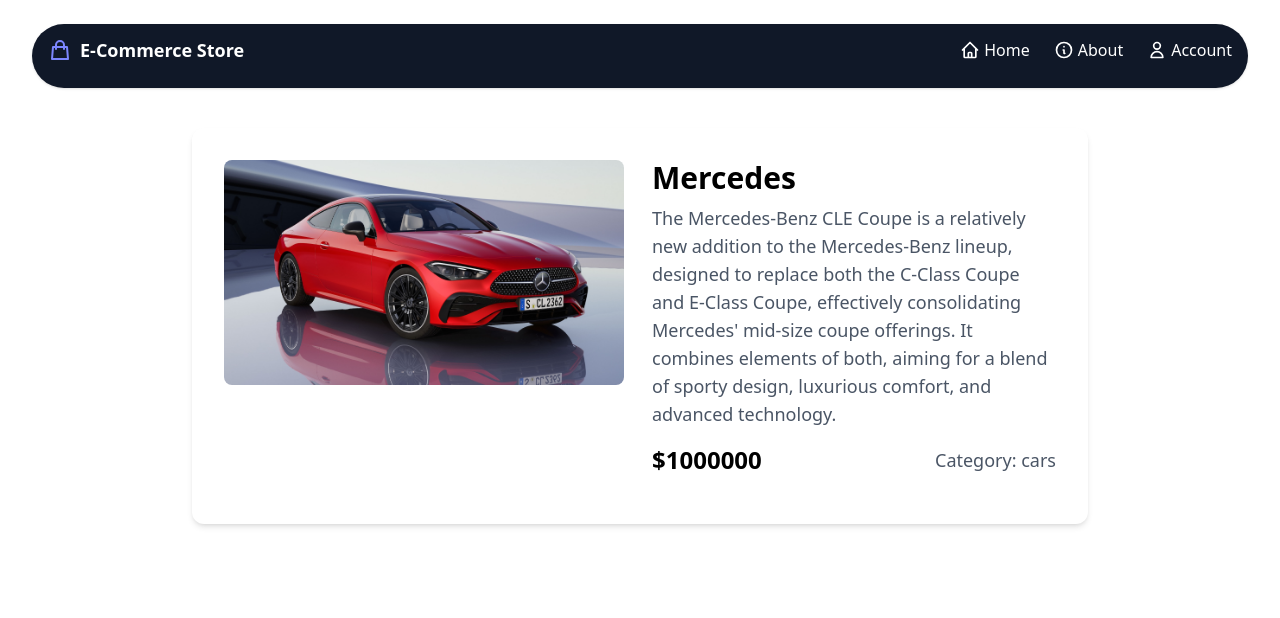
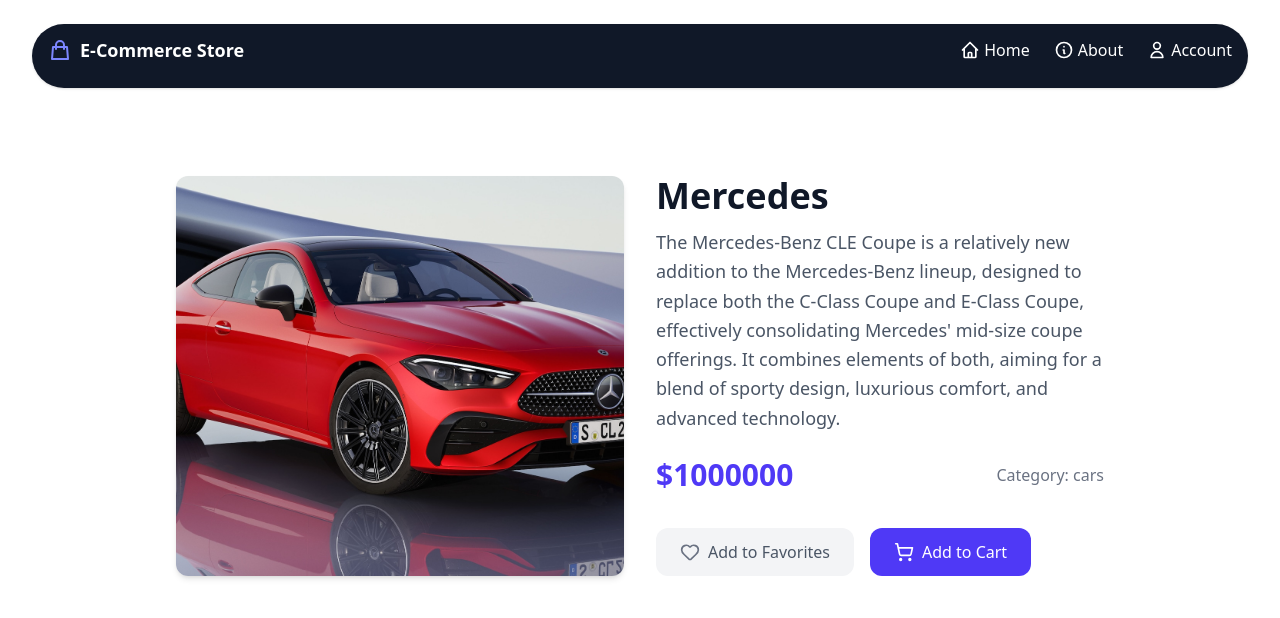
Before and after one commit to menamaged18/E-commerce-App, a Next.js app: page /ProductDetails/1 in a window 1280 px wide. Shown: the top 618 px of the page. Built offline with nearby package versions, Linux system fonts and the light colour scheme.

Commit message:
redux enhacment and pageData

```diff
--- a/src/app/ProductDetails/[productid]/PageData.tsx
+++ b/src/app/ProductDetails/[productid]/PageData.tsx
@@ -1,42 +1,77 @@
-// PageData.tsx (Client Component)
-'use client';
-import { useEffect } from 'react';
-import { useAppDispatch, useAppSelector } from '@/Hooks/reduxHooks';
-import { getProductById } from '@/data/reducers/ProductReducers';
-import Image from 'next/image';
+"use client";
+import { useEffect, useState } from "react";
+import { useAppDispatch, useAppSelector } from "@/Hooks/reduxHooks";
+import { getProductById } from "@/data/reducers/ProductReducers";
+import Image from "next/image";
+import { Heart, ShoppingCart } from "lucide-react";
 
 export default function PageData({ productid }: { productid: Number }) {
+  const [isFavorited, setIsFavorited] = useState<boolean>(false);
+  const [inCart, setInCart] = useState<boolean>(false);
   const dispatch = useAppDispatch();
-  const product = useAppSelector(state => state.products.selectedProduct);
+  const product = useAppSelector((state) => state.products.selectedProductState.product);
+
 
   useEffect(() => {
     dispatch(getProductById(Number(productid)));
   }, [dispatch, productid]);
 
-  if (!product) return (
-    <div className="flex justify-center items-center h-screen">
-      <div className="animate-spin rounded-full h-32 w-32 border-b-2 border-gray-900"></div>
-    </div>
+  if (!product)
+    return (
+      <div className="flex justify-center items-center h-screen bg-gray-50">
+        <div className="animate-spin rounded-full h-16 w-16 border-t-4 border-indigo-600"></div>
+      </div>
   );
 
   return (
-    <div className="max-w-4xl mx-auto p-4 md:p-6 lg:p-8 mt-10 bg-white rounded-xl shadow-md">
-      <div className="flex flex-col md:flex-row gap-6">
-        <div className="md:w-1/2">
+    <div className="max-w-5xl mx-auto p-6 md:p-8 lg:p-12 mt-10">
+      <div className="grid grid-cols-1 md:grid-cols-2 gap-8">
+        <div className="relative group h-full">
           <Image
             src={product.imagePath}
             alt={product.title}
-            width={400}
-            height={400}
-            className="object-cover rounded-lg"
+            fill
+            className="rounded-xl shadow-md transition-transform duration-300 group-hover:scale-105 object-cover"
           />
         </div>
-        <div className="md:w-1/2">
-          <h1 className="text-3xl font-bold mb-2">{product.title}</h1>
-          <p className="text-lg text-gray-600 mb-4">{product.description}</p>
-          <div className="flex justify-between items-center mb-4">
-            <p className="text-2xl font-bold">${product.price}</p>
-            <p className="text-lg text-gray-600">Category: {product.category}</p>
+        <div className="flex flex-col justify-between min-h-100">
+          <div>
+            <h1 className="text-3xl md:text-4xl font-bold text-gray-900 mb-3">{product.title}</h1>
+            <p className="text-base md:text-lg text-gray-600 mb-6 leading-relaxed">{product.description}</p>
+            <div className="flex flex-col sm:flex-row justify-between items-start sm:items-center mb-6">
+              <p className="text-2xl md:text-3xl font-semibold text-indigo-600">${product.price}</p>
+              <p className="text-sm md:text-base text-gray-500 mt-2 sm:mt-0">
+                Category: <span className="font-medium">{product.category}</span>
+              </p>
+            </div>
+          </div>
+          <div className="flex flex-col sm:flex-row gap-4">
+            <button
+              onClick={() => setIsFavorited(!isFavorited)}
+              className={`flex items-center justify-center gap-2 px-6 py-3 rounded-xl font-medium transition-all duration-200 ${
+                isFavorited
+                  ? "bg-red-100 text-red-600 hover:bg-red-200"
+                  : "bg-gray-100 text-gray-600 hover:bg-gray-200"
+              }`}
+            >
+              <Heart
+                className={`w-5 h-5 ${isFavorited ? "fill-red-600 text-red-600" : "text-gray-500"}`}
+              />
+              {isFavorited ? "Remove from Favorites" : "Add to Favorites"}
+            </button>
+            <button
+              onClick={() => setInCart(!inCart)}
+              className={`flex items-center justify-center gap-2 px-6 py-3 rounded-xl font-medium transition-all duration-200 ${
+                inCart
+                  ? "bg-blue-100 text-blue-600 hover:bg-blue-200"
+                  : "bg-indigo-600 text-white hover:bg-indigo-700"
+              }`}
+            >
+              <ShoppingCart
+                className={`w-5 h-5 ${inCart ? "fill-blue-600 text-blue-600" : "text-white"}`}
+              />
+              {inCart ? "Remove from Cart" : "Add to Cart"}
+            </button>
           </div>
         </div>
       </div>
--- a/src/app/page.tsx
+++ b/src/app/page.tsx
@@ -7,7 +7,7 @@
 
 export default function Home() {
   const dispatch = useAppDispatch();
-  const {staticData} = useAppSelector((state) => state.products);
+  const staticData = useAppSelector((state) => state.products.productsState.products);
   // Initial data fetch
   useEffect(() => {
       dispatch(getAllProducts());
--- a/src/components/NavBar/NavBar.tsx
+++ b/src/components/NavBar/NavBar.tsx
@@ -25,6 +25,9 @@
 
   return (
     <>
+      {/* Wrapper to maintain space when navbar is fixed */}
+      <div style={{ height: isSticky ? navbarHeight : "auto" }}></div>
+
       <nav
         className={`
           ${isSticky ? "fixed top-0 left-0 right-0 w-full" : "relative mt-6 mx-8 rounded-4xl hover:scale-105"}
--- a/src/data/reducers/ProductReducers.tsx
+++ b/src/data/reducers/ProductReducers.tsx
@@ -1,21 +1,25 @@
 // reduxStore/reducers/productSlice.ts
 import { createSlice } from '@reduxjs/toolkit';
-import { Product } from '../../interfaces/types';
+import { Product, ProductsState, SelectedProductState } from '../../interfaces/types';
 import { createAsyncThunk } from '@reduxjs/toolkit';
 import productsJson from './ProductsList.json';
 
 interface intiProducts {
-  staticData: Product[];
-  selectedProduct: Product | null;
-  status: 'idle' | 'loading' | 'succeeded' | 'failed';
-  error: string | null | undefined;
+  productsState: ProductsState;
+  selectedProductState: SelectedProductState;
 }
 
 const initialState: intiProducts = {
-  staticData: [],
-  selectedProduct: null,
-  status: 'idle',
-  error: null,
+  productsState: {
+    products: [],
+    status: 'idle',
+    error: null,
+  },
+  selectedProductState: {
+    product: null,
+    status: 'idle',
+    error: null,
+  },
 };
 
 export const getAllProducts = createAsyncThunk(
@@ -51,6 +55,23 @@
   }
 });
 
+export const getCategoryProducts = createAsyncThunk('products/getCategoryProducts',
+  async (cat: string, thunkAPI) => {
+    try{
+      const products = productsJson.products.filter((product)=>{product.category === cat});
+      if(products.length === 0){
+        return thunkAPI.rejectWithValue(`Products with category ${cat} are not found`);
+      }
+      return products;
+    } catch(error){
+      if (error instanceof Error) {
+        return thunkAPI.rejectWithValue(error.message);
+      } else {
+        return thunkAPI.rejectWithValue('An unknown error occurred');
+      }
+    }
+});
+
 const productSlice = createSlice({
   name: 'products',
   initialState,
@@ -59,26 +80,37 @@
   extraReducers(builder) {
     builder
     .addCase(getAllProducts.pending, (state) => {
-      state.status = 'loading';
+      state.productsState.status = 'loading';
     })
     .addCase(getAllProducts.rejected, (state, action)=>{
-      state.status = 'failed';
-      state.error = action.error.message;
+      state.productsState.status = 'failed';
+      state.productsState.error = action.error.message;
     })
     .addCase(getAllProducts.fulfilled, (state, action) => {
-      state.status = 'succeeded';
-      state.staticData = action.payload;
+      state.productsState.status = 'succeeded';
+      state.productsState.products = action.payload;
     })
     .addCase(getProductById.pending, (state) => {
-      state.status = "loading";
+      state.selectedProductState.status = "loading";
     })
     .addCase(getProductById.rejected, (state, action)=>{
-      state.status = 'failed';
-      state.error = action.error.message;
+      state.selectedProductState.status = 'failed';
+      state.selectedProductState.error = action.error.message;
     })
     .addCase(getProductById.fulfilled, (state, action) => {
-      state.status = 'succeeded';
-      state.selectedProduct = action.payload;
+      state.selectedProductState.status = 'succeeded';
+      state.selectedProductState.product = action.payload;
+    })
+    .addCase(getCategoryProducts.pending, (state)=>{
+      state.productsState.status = 'loading';
+    })
+    .addCase(getCategoryProducts.rejected, (state, action)=>{
+      state.productsState.status = 'failed';
+      state.productsState.error = action.error.message;
+    })
+    .addCase(getCategoryProducts.fulfilled, (state, action) => {
+      state.productsState.status = 'succeeded';
+      state.productsState.products = action.payload;
     })
   },
 });
--- a/src/interfaces/types.ts
+++ b/src/interfaces/types.ts
@@ -6,3 +6,15 @@
   price: number;
   category: string;
 }
+
+export interface ProductsState {
+  products: Product[];
+  status: 'idle' | 'loading' | 'succeeded' | 'failed';
+  error: string | null | undefined;
+}
+
+export interface SelectedProductState {
+  product: Product | null;
+  status: 'idle' | 'loading' | 'succeeded' | 'failed';
+  error: string | null | undefined;
+}
```
Also changed, not shown: public/Phones/iphone16promax.jpeg.
